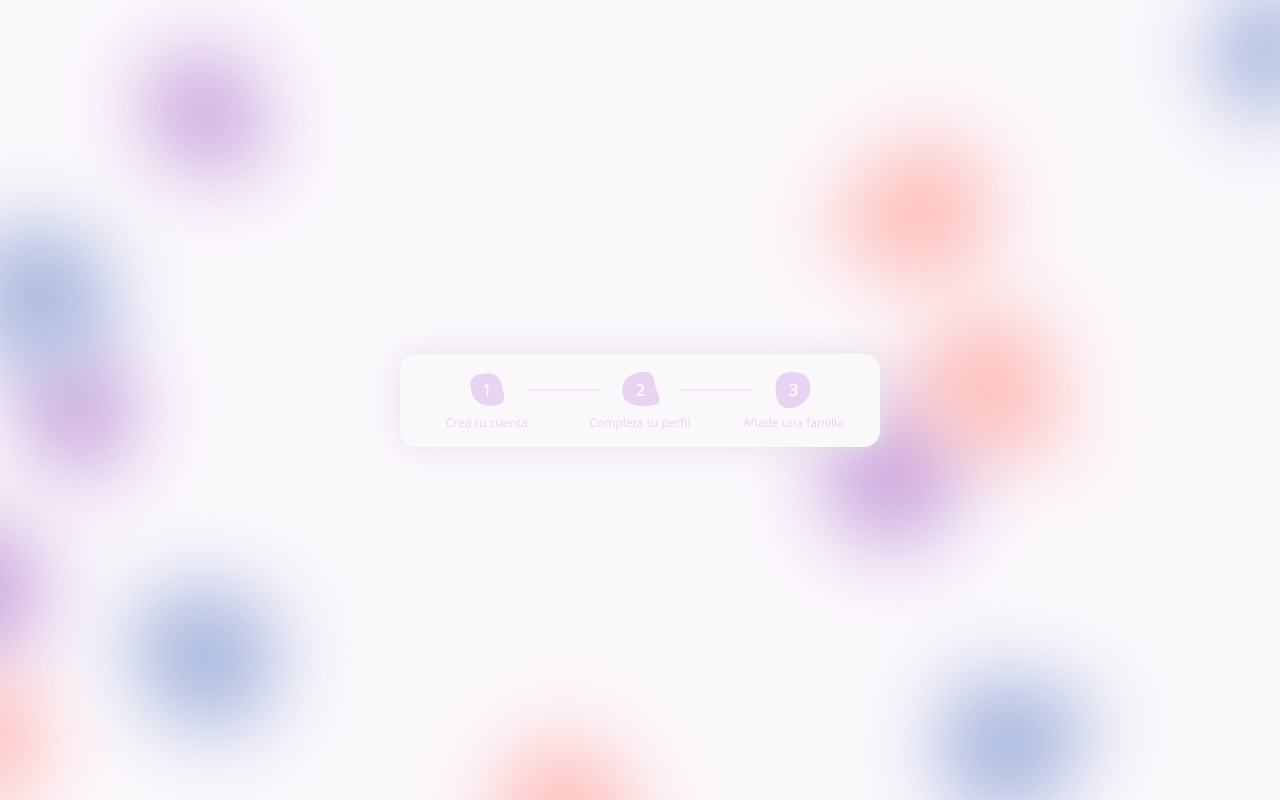
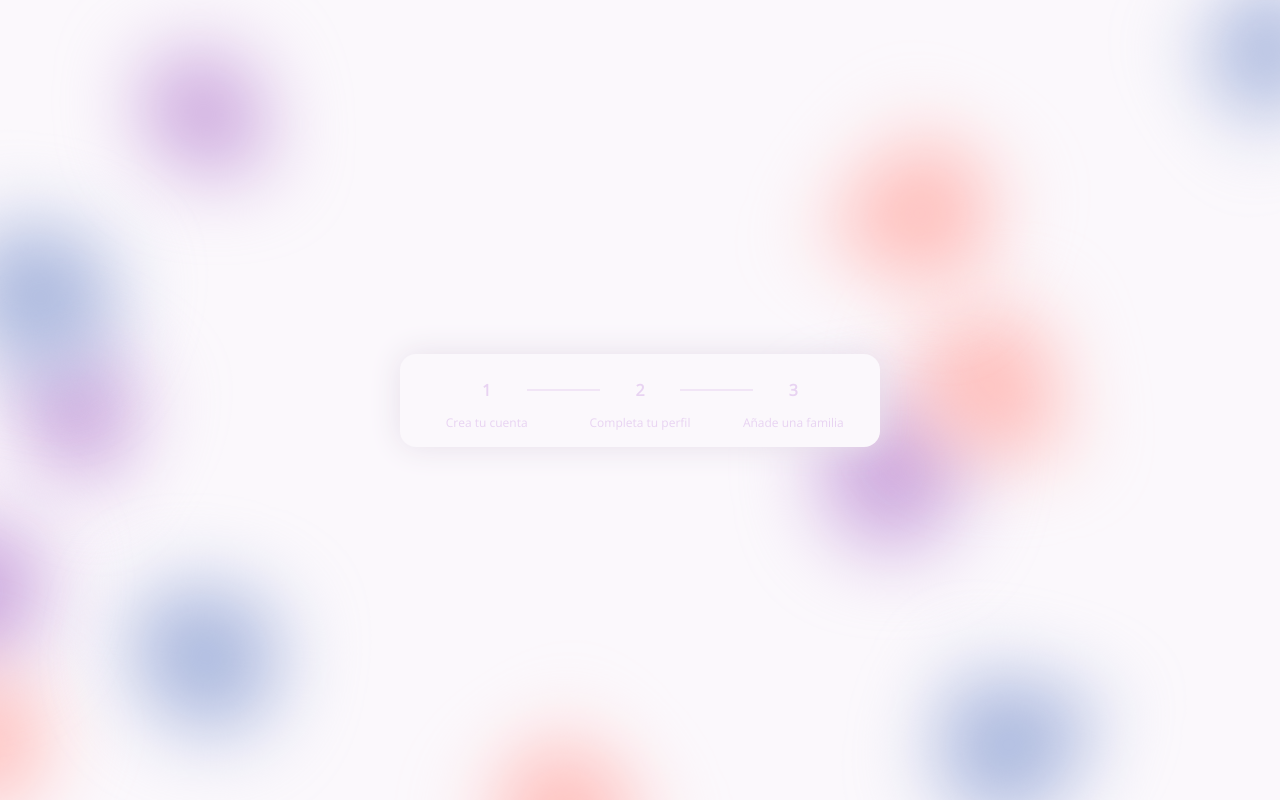
Before and after one commit to PepCarmona/SweetMemories, a Vue app: page /OnboardingPage in a window 1280 px wide. Built offline with nearby package versions, Linux system fonts and the light colour scheme; no server answers.

Commit message:
fine tune steps styles

```diff
--- a/src/components/onboarding/OnboardingStepsHeader.vue
+++ b/src/components/onboarding/OnboardingStepsHeader.vue
@@ -56,9 +56,10 @@ const onboardingStore = useOnboardingStore();
 
       font-size: var(--font-size-sm);
       font-weight: 600;
-      color: var(--color-light);
+      color: var(--color-primary-light);
 
       .blob {
+        display: none;
         position: absolute;
         height: 100%;
         width: 100%;
@@ -76,6 +77,8 @@ const onboardingStore = useOnboardingStore();
 
     &.active {
       .bullet {
+        color: var(--color-primary);
+
         .blob {
           color: var(--color-primary);
         }
@@ -88,20 +91,22 @@ const onboardingStore = useOnboardingStore();
 
     &.selected {
       .bullet {
+        color: var(--color-light);
+
         .blob {
-          color: var(--color-primary-dark);
+          display: block;
         }
       }
 
       .description {
-        color: var(--color-primary-dark);
+        color: var(--color-primary);
       }
     }
 
     &:not(:first-child) {
       position: relative;
 
-      &::after {
+      &::before {
         content: '';
         position: absolute;
         height: 1px;
@@ -114,7 +119,7 @@ const onboardingStore = useOnboardingStore();
       }
 
       &.active {
-        &::after {
+        &::before {
           background-color: var(--color-primary);
         }
       }
```
